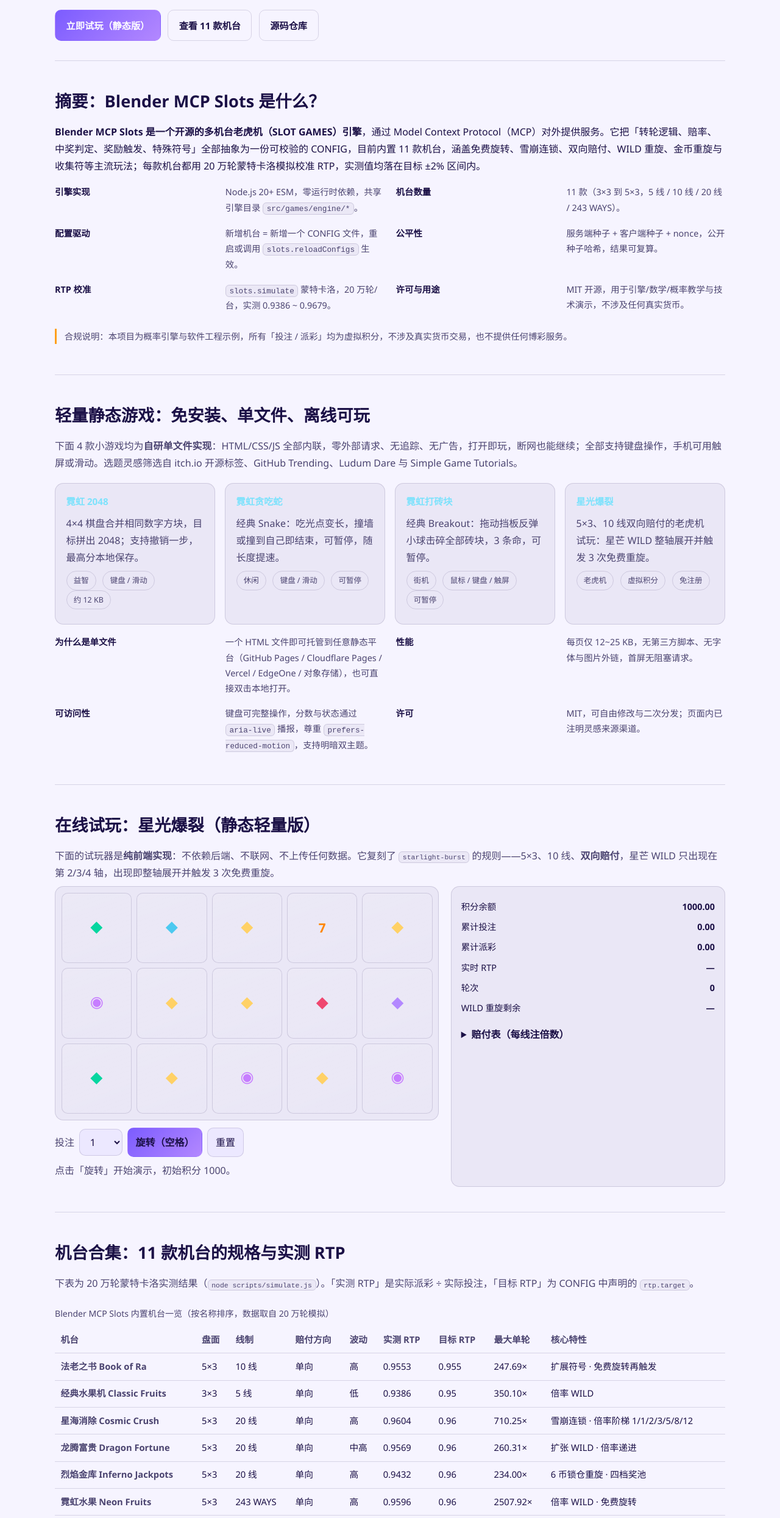
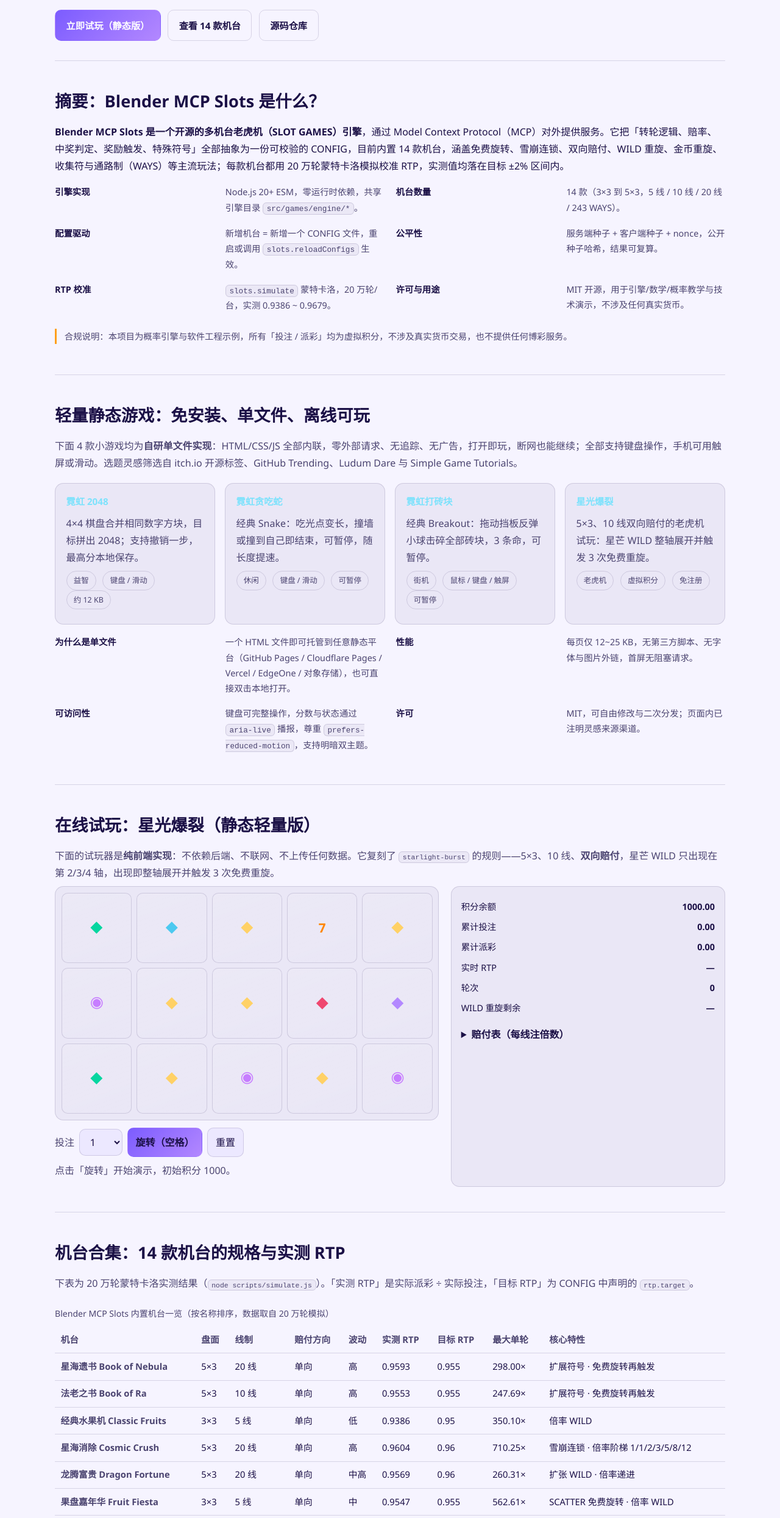
Before and after one commit to vip-4/blender-mcp-slots, a website: page site/index.html in a window 1280 px wide. Shown: the part 311-2800 px from the top of the page at 61% size. Drawn offline with Linux system fonts and the light colour scheme.

Commit message:
docs(site): 机台合集 11 -> 14，补入 3 款新机台的 20 万轮实测数据
- book-of-nebula 星海遗书：5x3 20 线 扩展符号，实测 0.9593 / 目标 0.955

- fruit-fiesta 果盘嘉年华：3x3 5 线 SCATTER 免费旋转，实测 0.9547 / 目标 0.955

- mega-ways-lite 裂空通路：5x3 243 WAYS 雪崩连锁，实测 0.9601 / 目标 0.96

site:check 全部通过。

```diff
--- a/site/index.html
+++ b/site/index.html
@@ -18,7 +18,7 @@
 <meta property="og:type" content="website">
 <meta property="og:site_name" content="Blender MCP Slots">
 <meta property="og:title" content="Blender MCP Slots · 开源多机台老虎机引擎与轻量静态游戏">
-<meta property="og:description" content="11 款机台共用一套 CONFIG 驱动引擎，20 万轮实测 RTP 达标；另有 4 款免安装单文件网页小游戏（2048、贪吃蛇、打砖块、星光爆裂），离线可玩、零依赖。">
+<meta property="og:description" content="14 款机台共用一套 CONFIG 驱动引擎，20 万轮实测 RTP 达标；另有 4 款免安装单文件网页小游戏（2048、贪吃蛇、打砖块、星光爆裂），离线可玩、零依赖。">
 <meta property="og:url" content="https://vip-4.github.io/blender-mcp-slots/">
 <meta property="og:image" content="https://vip-4.github.io/blender-mcp-slots/assets/og-cover.png">
 <meta property="og:image:secure_url" content="https://vip-4.github.io/blender-mcp-slots/assets/og-cover.png">
@@ -178,14 +178,14 @@
   <!-- ============ HERO ============ -->
   <section class="hero" aria-labelledby="hero-title">
     <span class="tag hot">开源 · MIT</span>
-    <span class="tag">11 款机台</span>
+    <span class="tag">14 款机台</span>
     <span class="tag">20 万轮实测 RTP</span>
     <span class="tag">免后端可试玩</span>
     <h1 id="hero-title">Blender MCP Slots：一套 CONFIG 驱动的多机台老虎机引擎</h1>
     <p class="muted">Blender MCP Slots 是一个用 Node.js 实现的多机台老虎机（SLOT GAMES）引擎与 MCP 服务。新增一台机台只需写一个 CONFIG 文件：转轮条带、赔付表、线制、特性开关全部由配置描述，引擎、MCP 工具与前端无需改动一行代码。</p>
     <div class="cta">
       <a class="btn" href="#play">立即试玩（静态版）</a>
-      <a class="btn alt" href="#games">查看 11 款机台</a>
+      <a class="btn alt" href="#games">查看 14 款机台</a>
       <a class="btn alt" href="https://github.com/vip-4/blender-mcp-slots" rel="noopener">源码仓库</a>
     </div>
   </section>
@@ -193,10 +193,10 @@
   <!-- ============ TL;DR（面向生成式引擎的答案块） ============ -->
   <section id="tldr" aria-labelledby="tldr-title">
     <h2 id="tldr-title">摘要：Blender MCP Slots 是什么？</h2>
-    <p><strong>Blender MCP Slots 是一个开源的多机台老虎机（SLOT GAMES）引擎</strong>，通过 Model Context Protocol（MCP）对外提供服务。它把「转轮逻辑、赔率、中奖判定、奖励触发、特殊符号」全部抽象为一份可校验的 CONFIG，目前内置 11 款机台，涵盖免费旋转、雪崩连锁、双向赔付、WILD 重旋、金币重旋与收集符等主流玩法；每款机台都用 20 万轮蒙特卡洛模拟校准 RTP，实测值均落在目标 ±2% 区间内。</p>
+    <p><strong>Blender MCP Slots 是一个开源的多机台老虎机（SLOT GAMES）引擎</strong>，通过 Model Context Protocol（MCP）对外提供服务。它把「转轮逻辑、赔率、中奖判定、奖励触发、特殊符号」全部抽象为一份可校验的 CONFIG，目前内置 14 款机台，涵盖免费旋转、雪崩连锁、双向赔付、WILD 重旋、金币重旋、收集符与通路制（WAYS）等主流玩法；每款机台都用 20 万轮蒙特卡洛模拟校准 RTP，实测值均落在目标 ±2% 区间内。</p>
     <dl class="facts">
       <dt>引擎实现</dt><dd>Node.js 20+ ESM，零运行时依赖，共享引擎目录 <code>src/games/engine/*</code>。</dd>
-      <dt>机台数量</dt><dd>11 款（3×3 到 5×3，5 线 / 10 线 / 20 线 / 243 WAYS）。</dd>
+      <dt>机台数量</dt><dd>14 款（3×3 到 5×3，5 线 / 10 线 / 20 线 / 243 WAYS）。</dd>
       <dt>配置驱动</dt><dd>新增机台 = 新增一个 CONFIG 文件，重启或调用 <code>slots.reloadConfigs</code> 生效。</dd>
       <dt>公平性</dt><dd>服务端种子 + 客户端种子 + nonce，公开种子哈希，结果可复算。</dd>
       <dt>RTP 校准</dt><dd><code>slots.simulate</code> 蒙特卡洛，20 万轮/台，实测 0.9386 ~ 0.9679。</dd>
@@ -297,7 +297,7 @@
 
   <!-- ============ 机台合集 ============ -->
   <section id="games" aria-labelledby="games-title">
-    <h2 id="games-title">机台合集：11 款机台的规格与实测 RTP</h2>
+    <h2 id="games-title">机台合集：14 款机台的规格与实测 RTP</h2>
     <p class="muted">下表为 20 万轮蒙特卡洛实测结果（<code>node scripts/simulate.js</code>）。「实测 RTP」是实际派彩 ÷ 实际投注，「目标 RTP」为 CONFIG 中声明的 <code>rtp.target</code>。</p>
     <div class="table-scroll">
       <table>
@@ -309,11 +309,14 @@
           </tr>
         </thead>
         <tbody>
+          <tr><th scope="row">星海遗书 Book of Nebula</th><td class="num">5×3</td><td class="num">20 线</td><td>单向</td><td>高</td><td class="num">0.9593</td><td class="num">0.955</td><td class="num">298.00×</td><td>扩展符号 · 免费旋转再触发</td></tr>
           <tr><th scope="row">法老之书 Book of Ra</th><td class="num">5×3</td><td class="num">10 线</td><td>单向</td><td>高</td><td class="num">0.9553</td><td class="num">0.955</td><td class="num">247.69×</td><td>扩展符号 · 免费旋转再触发</td></tr>
           <tr><th scope="row">经典水果机 Classic Fruits</th><td class="num">3×3</td><td class="num">5 线</td><td>单向</td><td>低</td><td class="num">0.9386</td><td class="num">0.95</td><td class="num">350.10×</td><td>倍率 WILD</td></tr>
           <tr><th scope="row">星海消除 Cosmic Crush</th><td class="num">5×3</td><td class="num">20 线</td><td>单向</td><td>高</td><td class="num">0.9604</td><td class="num">0.96</td><td class="num">710.25×</td><td>雪崩连锁 · 倍率阶梯 1/1/2/3/5/8/12</td></tr>
           <tr><th scope="row">龙腾富贵 Dragon Fortune</th><td class="num">5×3</td><td class="num">20 线</td><td>单向</td><td>中高</td><td class="num">0.9569</td><td class="num">0.96</td><td class="num">260.31×</td><td>扩张 WILD · 倍率递进</td></tr>
+          <tr><th scope="row">果盘嘉年华 Fruit Fiesta</th><td class="num">3×3</td><td class="num">5 线</td><td>单向</td><td>中</td><td class="num">0.9547</td><td class="num">0.955</td><td class="num">562.61×</td><td>SCATTER 免费旋转 · 倍率 WILD</td></tr>
           <tr><th scope="row">烈焰金库 Inferno Jackpots</th><td class="num">5×3</td><td class="num">20 线</td><td>单向</td><td>高</td><td class="num">0.9432</td><td class="num">0.96</td><td class="num">234.00×</td><td>6 币锁仓重旋 · 四档奖池</td></tr>
+          <tr><th scope="row">裂空通路 Mega Ways Lite</th><td class="num">5×3</td><td class="num">243 WAYS</td><td>单向</td><td>高</td><td class="num">0.9601</td><td class="num">0.96</td><td class="num">1308.83×</td><td>通路制 · 雪崩连锁 · 免费旋转累积倍率</td></tr>
           <tr><th scope="row">霓虹水果 Neon Fruits</th><td class="num">5×3</td><td class="num">243 WAYS</td><td>单向</td><td>高</td><td class="num">0.9596</td><td class="num">0.96</td><td class="num">2507.92×</td><td>倍率 WILD · 免费旋转</td></tr>
           <tr><th scope="row">熊猫财神 Panda Fortune</th><td class="num">5×3</td><td class="num">20 线</td><td>单向</td><td>中高</td><td class="num">0.9544</td><td class="num">0.96</td><td class="num">103.20×</td><td>金币收集 · 黏性扩张 WILD</td></tr>
           <tr><th scope="row">黄金法老 Pharaoh Gold</th><td class="num">5×3</td><td class="num">20 线</td><td>单向</td><td>高</td><td class="num">0.9517</td><td class="num">0.96</td><td class="num">235.00×</td><td>金币重旋 · 收集符 · 奖池</td></tr>
```
